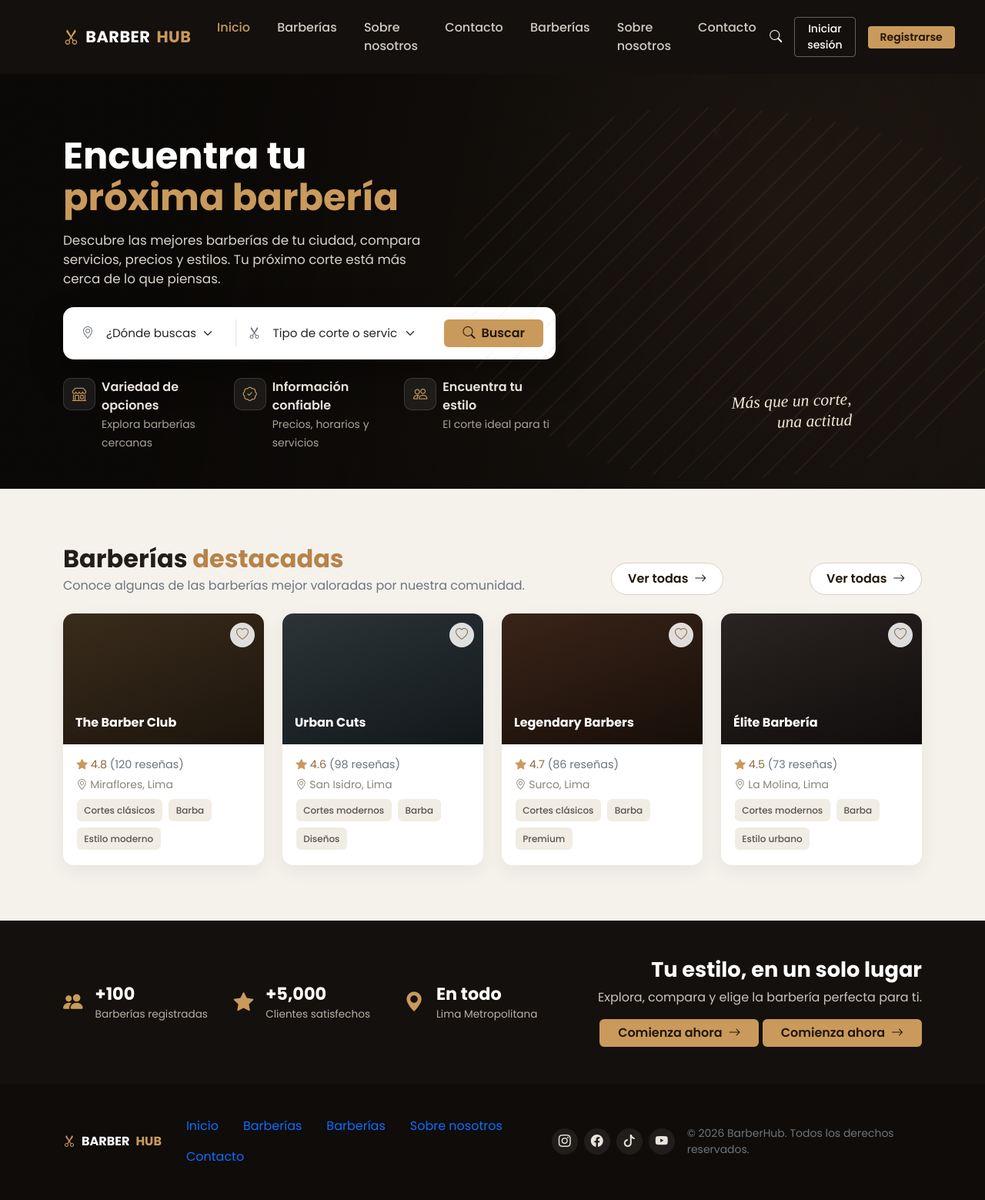
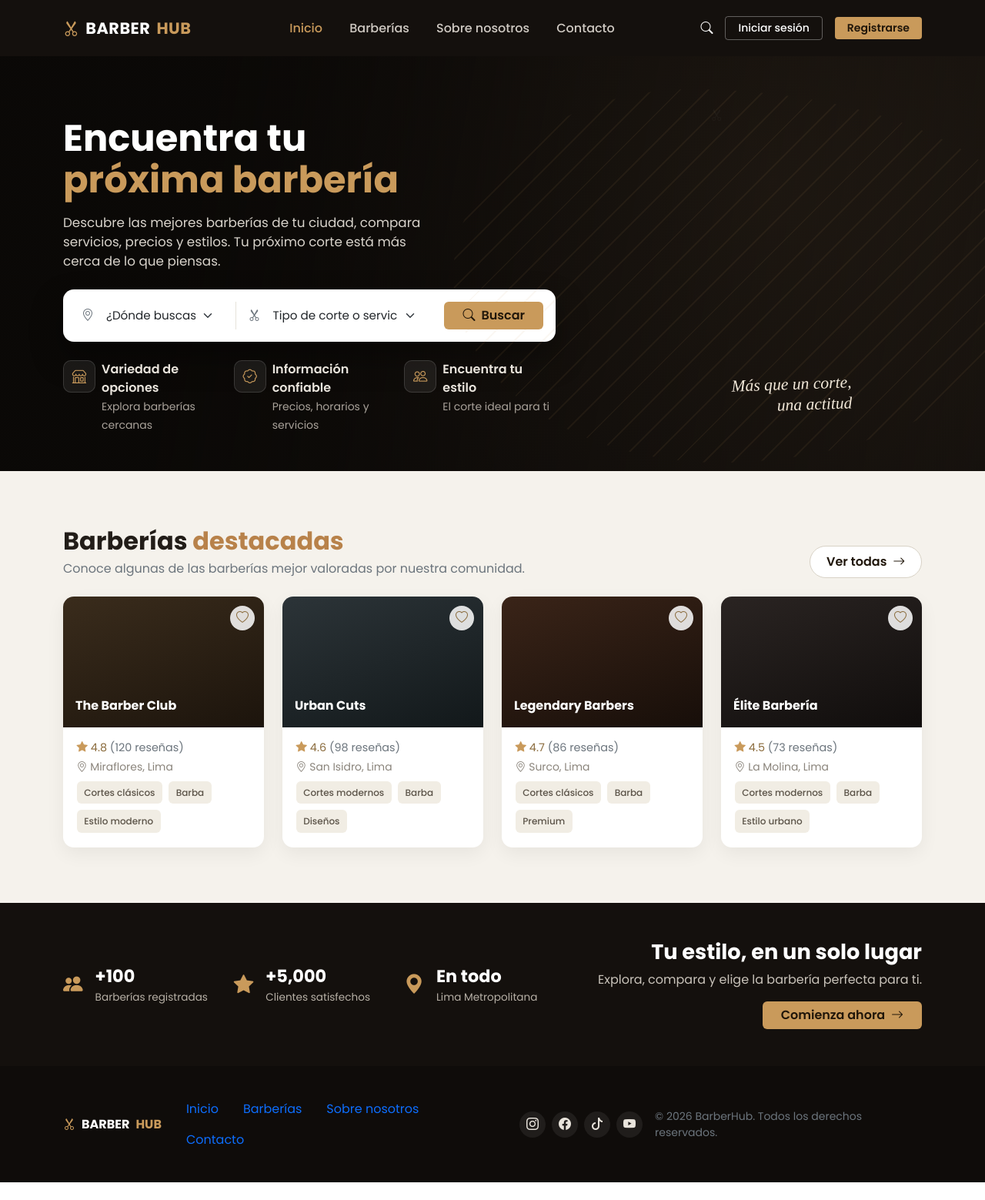
Before and after one commit to JobMere/ProyectoHerramientasWeb, a plain HTML site: page frontend/index.html in a window 1280 px wide. Shown: the whole page at 77% size. After the commit the page ends 1536 px from the top, so only its background shows below. Drawn offline with nearby package versions, Linux system fonts and the light colour scheme; a web font is replaced by a local one.

Commit message:
fix: corregir navegacion entre paginas del frontend

```diff
--- a/frontend/index.html
+++ b/frontend/index.html
@@ -25,9 +25,6 @@
       <ul class="navbar-nav mx-auto mb-2 mb-lg-0">
         <li class="nav-item"><a class="nav-link active" href="#">Inicio</a></li>
         <li class="nav-item"><a class="nav-link" href="barberias.html">Barberías</a></li>
-        <li class="nav-item"><a class="nav-link" href="#">Sobre nosotros</a></li>
-        <li class="nav-item"><a class="nav-link" href="#">Contacto</a></li>
-        <li class="nav-item"><a class="nav-link" href="#">Barberías</a></li>
         <li class="nav-item"><a class="nav-link" href="nosotros.html">Sobre nosotros</a></li>
         <li class="nav-item"><a class="nav-link" href="contacto.html">Contacto</a></li>
       </ul>
@@ -118,7 +115,6 @@
         <p class="text-secondary mb-0">Conoce algunas de las barberías mejor valoradas por nuestra comunidad.</p>
       </div>
       <a class="btn-outline-dark-pill text-decoration-none" href="barberias.html">Ver todas <i class="bi bi-arrow-right ms-1"></i></a>
-      <button class="btn-outline-dark-pill">Ver todas <i class="bi bi-arrow-right ms-1"></i></button>
     </div>
 
     <div class="row g-4">
@@ -230,7 +226,6 @@
         <h3 class="mb-2">Tu estilo, en un solo lugar</h3>
         <p class="mb-3">Explora, compara y elige la barbería perfecta para ti.</p>
         <a class="btn btn-gold px-4" href="barberias.html">Comienza ahora <i class="bi bi-arrow-right ms-1"></i></a>
-        <button class="btn btn-gold px-4">Comienza ahora <i class="bi bi-arrow-right ms-1"></i></button>
       </div>
     </div>
   </div>
@@ -246,9 +241,8 @@
     <ul class="nav">
       <li class="nav-item"><a class="nav-link" href="#">Inicio</a></li>
       <li class="nav-item"><a class="nav-link" href="barberias.html">Barberías</a></li>
-      <li class="nav-item"><a class="nav-link" href="#">Barberías</a></li>
-      <li class="nav-item"><a class="nav-link" href="#">Sobre nosotros</a></li>
-      <li class="nav-item"><a class="nav-link" href="#">Contacto</a></li>
+      <li class="nav-item"><a class="nav-link" href="nosotros.html">Sobre nosotros</a></li>
+      <li class="nav-item"><a class="nav-link" href="contacto.html">Contacto</a></li>
     </ul>
     <div class="d-flex gap-2">
       <a href="#" class="social-icon"><i class="bi bi-instagram"></i></a>
@@ -261,7 +255,6 @@
 </footer>
 
 <script src="https://cdn.jsdelivr.net/npm/bootstrap@5.3.3/dist/js/bootstrap.bundle.min.js"></script>
-<script src="https://cdn.jsdelivr.net/npm/bootstrap@5.3.3/dist/js/bootstrap.bundle.min.js"></script>
 <script src="auth.js"></script>
 </body>
 </html>
```
Also changed, not shown: frontend/barberias.html (+2 -2 lines), frontend/contacto.html (+1 -1 lines), frontend/nosotros.html (+2 -2 lines).
